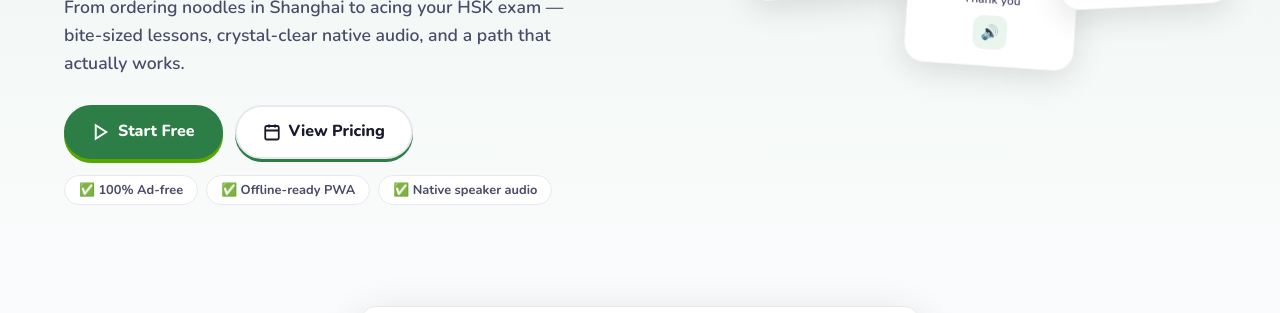
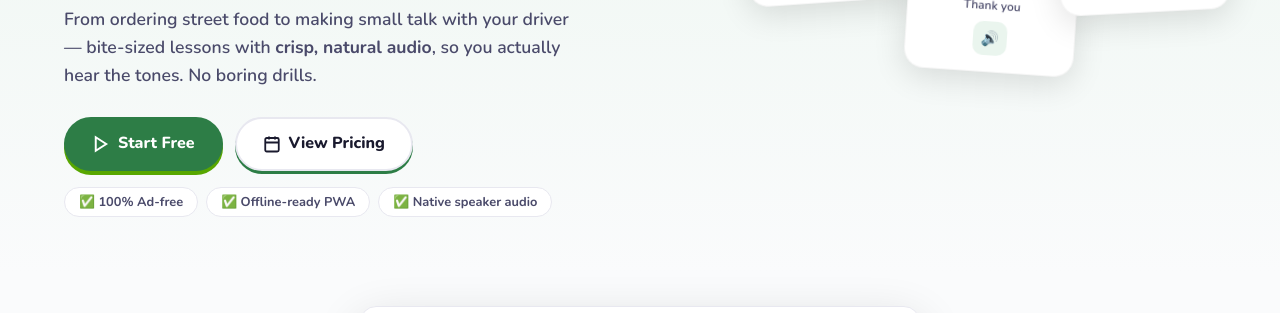
Before and after one commit to maggie118/hanlingo, a plain HTML site: page index.html in a window 1280 px wide. Shown: the part 402-715 px from the top of the page. Drawn offline with nearby package versions, Linux system fonts and the light colour scheme.

Commit message:
Add files via upload

```diff
--- a/index.html
+++ b/index.html
@@ -1909,10 +1909,12 @@
                         just <span class="grad">5 minutes</span> a day
                     </h1>
                     <p class="hero-sub">
-                        From ordering noodles in Shanghai to acing your HSK exam — bite-sized lessons,
-                        crystal-clear native audio, and a path that actually works.
-                    </p>
-                    <div class="hero-ctas">
+                       <p class="hero-sub">
+    From ordering street food to making small talk with your driver —
+  bite-sized lessons with <strong>crisp, natural audio</strong>,
+  so you actually hear the tones. No boring drills.
+</p>
+                        <div class="hero-ctas">
                         <a href="#survival" class="btn-cta">
                             <svg viewBox="0 0 24 24" width="18" height="18" fill="none" stroke="currentColor" stroke-width="2.6"><path d="M5 3v18M19 12 5 3v18z"/></svg>
                             Start Free
```
